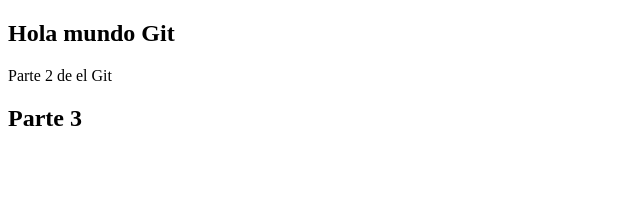
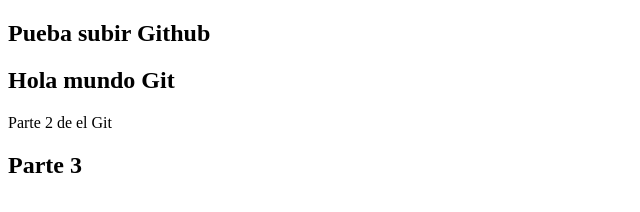
Before and after one commit to Mauro1325/Prueba-html, a plain HTML site: page html/index.html in a window 1280 px wide. Shown: the whole page, without its empty margins (0-640 px from the left). Drawn offline with Linux system fonts and the light colour scheme.

Commit message:
Usamos el header

```diff
--- a/html/index.html
+++ b/html/index.html
@@ -6,7 +6,11 @@
     <title>Pagina de prueba con git</title>
   </head>
   <body>
-    <header></header>
+    <header>
+      <section>
+        <h1>Pueba subir Github</h1>
+      </section>
+    </header>
     <main>
       <section>
         <h1>Hola mundo Git</h1>
```
